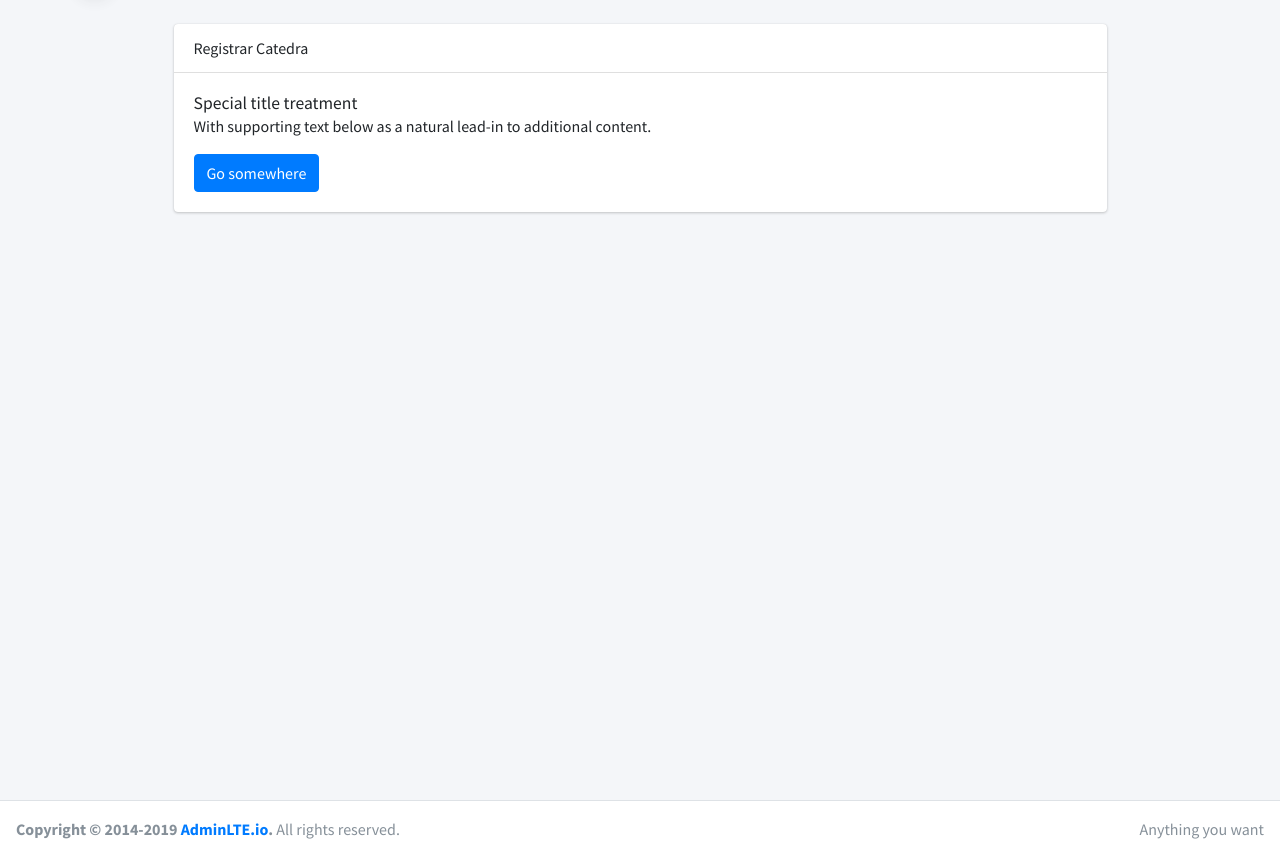
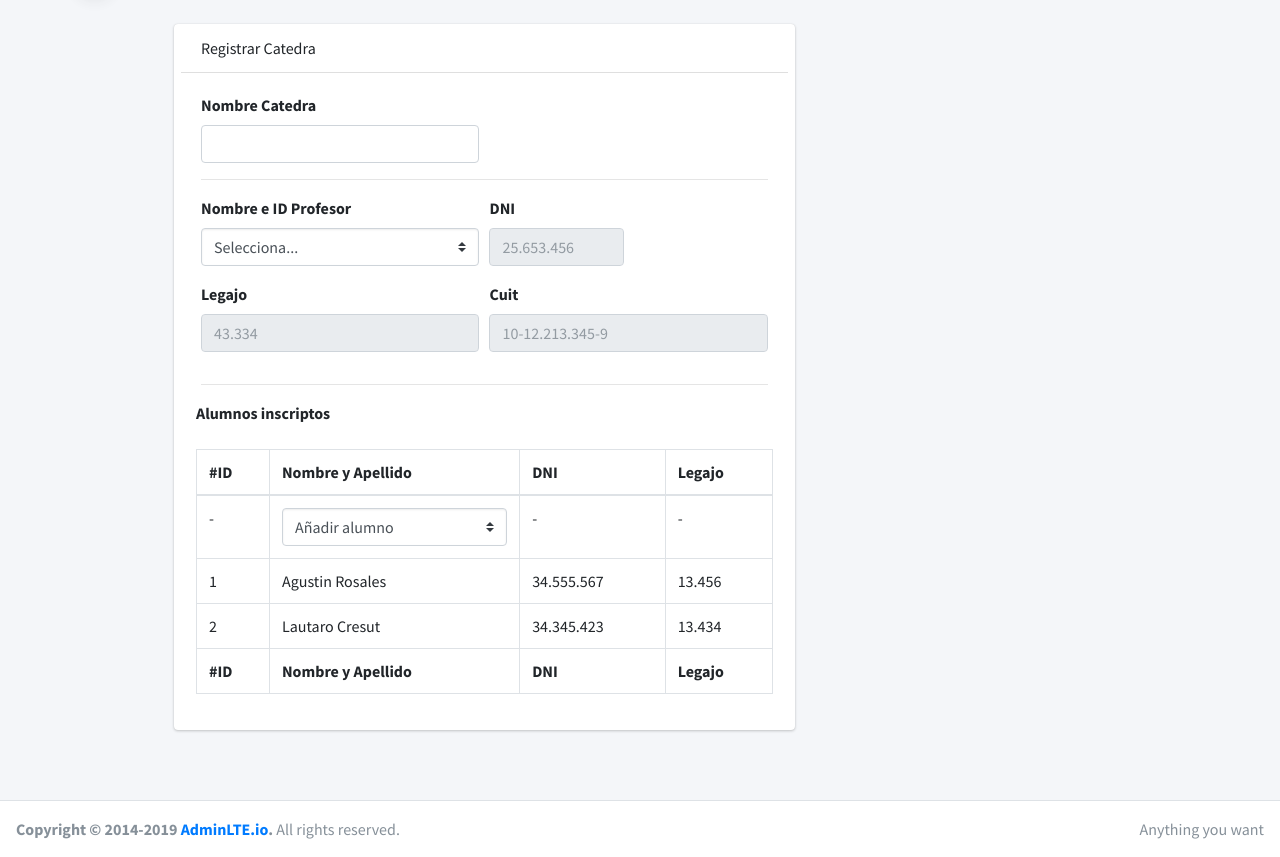
Before and after one commit to AgusR1/ProyectoPHP, a PHP site: page / in a window 1280 px wide. Shown: the part 57-914 px from the top of the page. Run offline with PHP 8.4, Linux system fonts and the light colour scheme; some libraries are stand-ins or nearby versions.

Commit message:
completando el formulario

```diff
--- a/index.php
+++ b/index.php
@@ -52,14 +52,95 @@
               <button type="button" class="btn btn-primary btn-lg btn-block">Ver Alumnos</button>
             </div>
           </div>
-          <div class="card">
+          <div class="card col-8">
             <div class="card-header">
               Registrar Catedra
             </div>
             <div class="card-body">
-              <h5 class="card-title">Special title treatment</h5>
-              <p class="card-text">With supporting text below as a natural lead-in to additional content.</p>
-              <a href="#" class="btn btn-primary">Go somewhere</a>
+              <div class="form-row">
+                <div class="col-6">
+                  <label for="validationCustom01">Nombre Catedra</label>
+                  <input type="text" class="form-control" id="validationCustom01" required>
+                </div>
+              </div>
+              <hr>
+              <div class="form-row">
+                <div class="form-group col-6">
+                  <label for="validationCustom04">Nombre e ID Profesor</label>
+                  <select class="custom-select" id="validationCustom04" required>
+                    <option selected value="">Selecciona...</option>
+                    <option>1-Gonzalo Recoulat</option>
+                    <option>2-Agustin Rosales</option>
+                    <option>3-Lautaro Cresut</option>
+                  </select>
+                </div>
+                <div class="form-group col-md-3">
+                  <label for="inputEmail4">DNI</label>
+                  <input disabled placeholder="25.653.456" type="text" class="form-control">
+                </div>
+              </div>
+              <div class="form-row">
+                <div class="form-group col-6">
+                  <label for="inputEmail4">Legajo</label>
+                  <input disabled placeholder="43.334" type="text" class="form-control">
+                </div>
+                <div class="form-group col-6">
+                  <label for="inputEmail4">Cuit</label>
+                  <input disabled placeholder="10-12.213.345-9" type="text" class="form-control">
+                </div>
+              </div>
+              <hr>
+              <div class="form-row">
+                <div class="form-group">
+                  <label>Alumnos inscriptos</label>
+                </div>
+                <div class="table-responsive">
+                  <table class="table table-bordered" id="dataTable" width="100%" cellspacing="0">
+                    <thead>
+                      <tr>
+                        <th>#ID</th>
+                        <th>Nombre y Apellido</th>
+                        <th>DNI</th>
+                        <th>Legajo</th>
+                      </tr>
+                    </thead>
+                    <tfoot>
+                      <tr>
+                        <th>#ID</th>
+                        <th>Nombre y Apellido</th>
+                        <th>DNI</th>
+                        <th>Legajo</th>
+                      </tr>
+                    </tfoot>
+                    <tbody>
+                      <tr>
+                        <td>-</td>
+                        <td> <select class="custom-select">
+                          <option selected >Añadir alumno</option>
+                          <option>1-Producto1</option>
+                          <option>2-Producto2</option>
+                          <option>3-Producto3</option>
+                        </select>
+                        </td>
+                        <td>-</td>
+                        <td>-</td>
+                      </tr>
+                      <tr>
+                        <td>1</td>
+                        <td>Agustin Rosales</td>
+                        <td>34.555.567</td>
+                        <td>13.456</td>
+                      </tr>
+                      <tr>
+                        <td>2</td>
+                        <td>Lautaro Cresut</td>
+                        <td>34.345.423</td>
+                        <td>13.434</td>
+                      </tr>
+                    </tbody>
+                  </table>
+                </div>
+              </div>
             </div>
           </div>
         </div>
```
